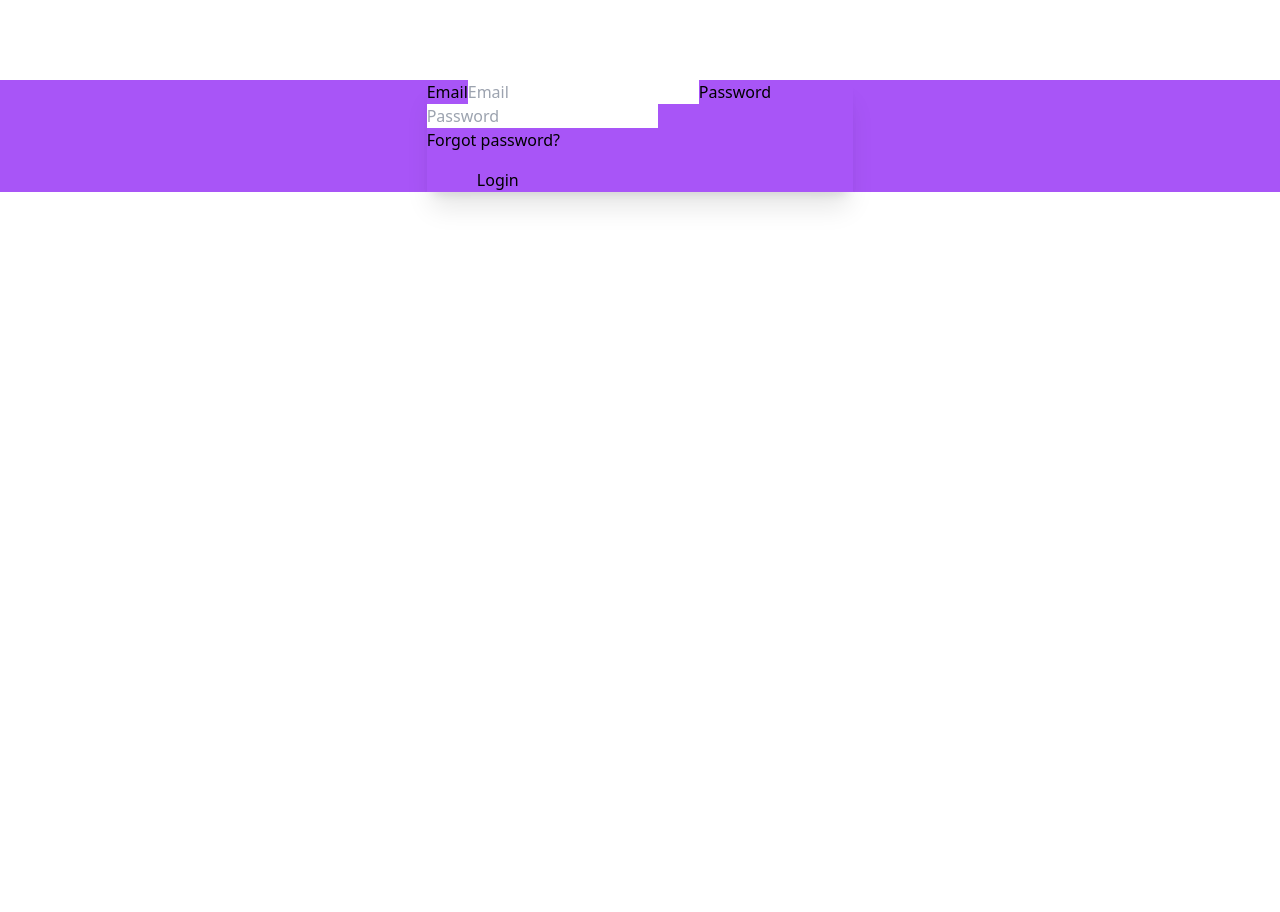
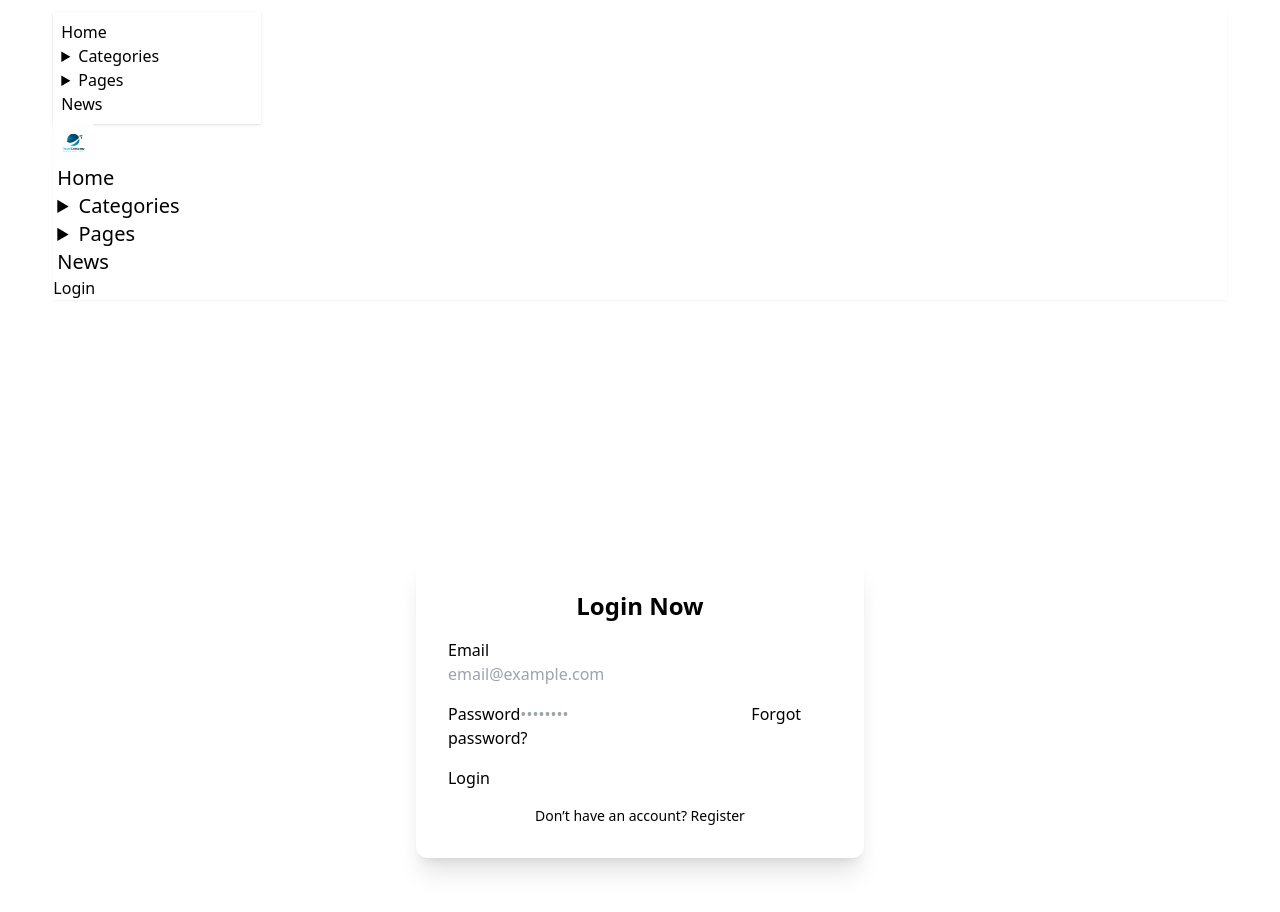
Before and after one commit to tajmirahman/world-tour-web-react, a React (Vite) app in the folder my-project/: page /login in a window 1280 px wide. Shown: the top 912 px of the page. Before the commit the page ends 800 px from the top, so only its background shows below. Built offline with nearby package versions, Linux system fonts and the light colour scheme.

Commit message:
login page work in 70%

```diff
--- a/my-project/src/components/Login.jsx
+++ b/my-project/src/components/Login.jsx
@@ -1,20 +1,47 @@
-import React from 'react';
+
+import Header from './Mainlayout/Header/Header';
 
 const Login = () => {
     return (
-        <div className=" bg-purple-500 mt-20">
-                <div className="md:w-2/6 mx-auto card bg-base-100 w-full shrink-0 shadow-xl ">
-                    <div className="card-body ">
-                        <form className="fieldset justify-center">
-                            <label className="label">Email</label>
-                            <input type="email" className="input" placeholder="Email" />
-                            <label className="label">Password</label>
-                            <input type="password" className="input" placeholder="Password" />
-                            <div><a className="link link-hover">Forgot password?</a></div>
-                            <button className="btn btn-neutral mt-4 w-2/6 mx-auto">Login</button>
-                        </form>
-                    </div>
+        <div className='w-11/12 mx-auto space-y-2'>
+
+            <div
+                >
+
+                <Header></Header>
+
+
+            </div>
+
+
+
+            <div class="min-h-screen flex items-center justify-center bg-base-200">
+                <div class="w-full max-w-md p-8 space-y-4 bg-base-100 shadow-xl rounded-xl">
+                    <h1 class="text-2xl font-bold text-center">Login Now</h1>
+                    <form class="space-y-4">
+                        <div class="form-control">
+                            <label class="label">
+                                <span class="label-text"> Email</span>
+                            </label><br />
+                            <input type="email" placeholder="email@example.com" class="input input-bordered" required />
+                        </div>
+                        <div class="form-control">
+                            <label class="label">
+                                <span class="label-text">Password</span>
+                            </label>
+                            <input type="password" placeholder="••••••••" class="input input-bordered" required />
+                            <label class="label">
+                                <a href="#" class="label-text-alt link link-hover">Forgot password?</a>
+                            </label>
+                        </div>
+                        <div class="form-control">
+                            <button type="submit" class="btn btn-primary">Login</button>
+                        </div>
+                    </form>
+                    <p class="text-sm text-center">Don’t have an account? <a href="#" class="link link-primary">Register</a></p>
                 </div>
+            </div>
+
         </div>
     );
 };
--- a/my-project/src/components/Mainlayout/Header/Header.jsx
+++ b/my-project/src/components/Mainlayout/Header/Header.jsx
@@ -6,7 +6,7 @@ import './Header.css'
 const Header = () => {
 
     return (
-        <div className="navbar shadow-sm">
+        <div className="navbar shadow-sm ">
             <div className="navbar-start">
                 <div className="dropdown">
                     <div tabIndex={0} role="button" className="btn btn-ghost lg:hidden">
@@ -41,7 +41,7 @@ const Header = () => {
                 <Link to={'/'}><img className='w-10 h-10 hidden lg:block' src={logoImage} alt="" /></Link>
             </div>
             <div className="navbar-center hidden lg:flex">
-                <ul className="menu menu-horizontal px-1 text-white ">
+                <ul className="menu menu-horizontal px-1 text-black  text-xl">
                     <NavLink to={'/'}><li><a>Home</a></li></NavLink>
                     {/* <NavLink to={'/categories'}><li><a>Categories</a></li></NavLink> */}
                     <li>
```
